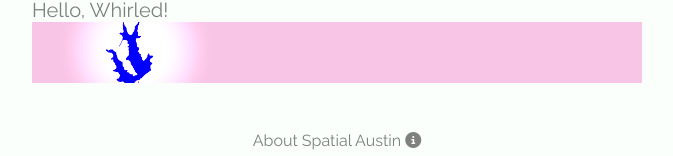
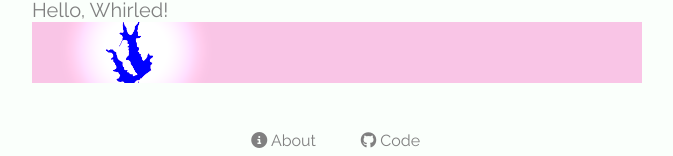
Before and after one commit to johnclary/spatialaustin, a Jekyll site: the page built from index.html, in a window 1280 px wide. Shown: the part 1443-1599 px from the top of the page, without its empty margins (303-976 px from the left). Built offline with Jekyll 4.4.1, drawn with Linux system fonts in a browser that asks for light colours; nearby versions of some CDN libraries; the list of posts is cut into pages by our own code.

Commit message:
Add Github link to footer.

```diff
--- a/_includes/footer.html
+++ b/_includes/footer.html
@@ -1,11 +1,14 @@
 <div class="row footer-links">
-  <div class="col-md-2"></div>
-    <div class="col-md-8">
+  <div class="col-md-5"></div>
+    <div class="col-md-2">
       <div class="row">
         <div class="col">
-          <h6 class="footer-link" ><a href="{{ site.baseurl }}/about">About Spatial Austin</a> <i class="fa fa-info-circle"></i></h6>
+          <h6 class="footer-link" ><a href="{{ site.baseurl }}/about"><i class="fa fa-info-circle"></i> About</a></h6>
+        </div>
+        <div class="col">
+          <h6 class="footer-link" ><a href="http://github.com/johnclary/spatialaustin"><i class="fa fa-github"></i> Code</a></h6>
         </div>
       </div>
     </div>
-  <div class="col-md-8"></div>
+  <div class="col-md-5"></div>
 </div>
```
Also changed, not shown: 1 other file.
